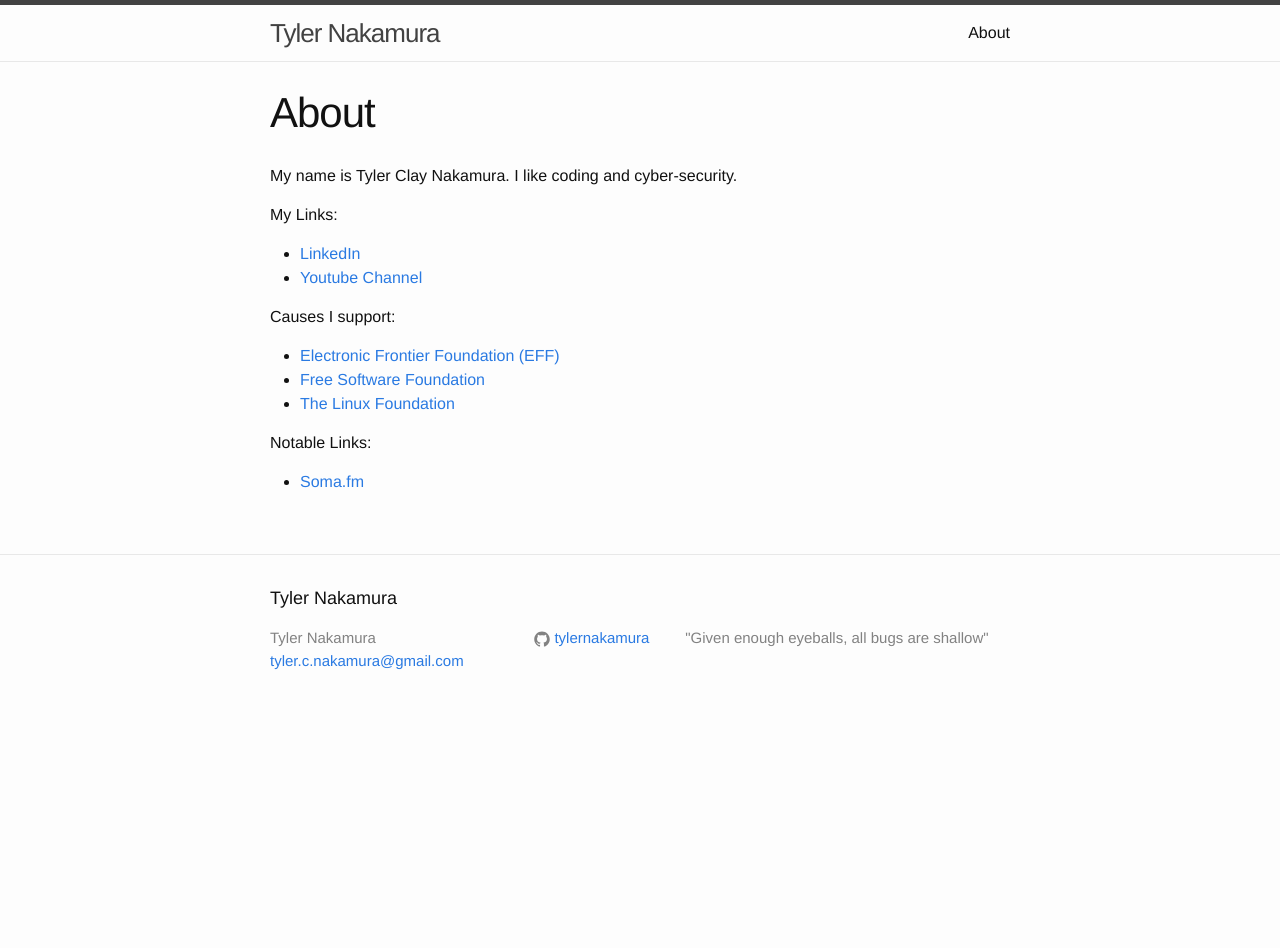
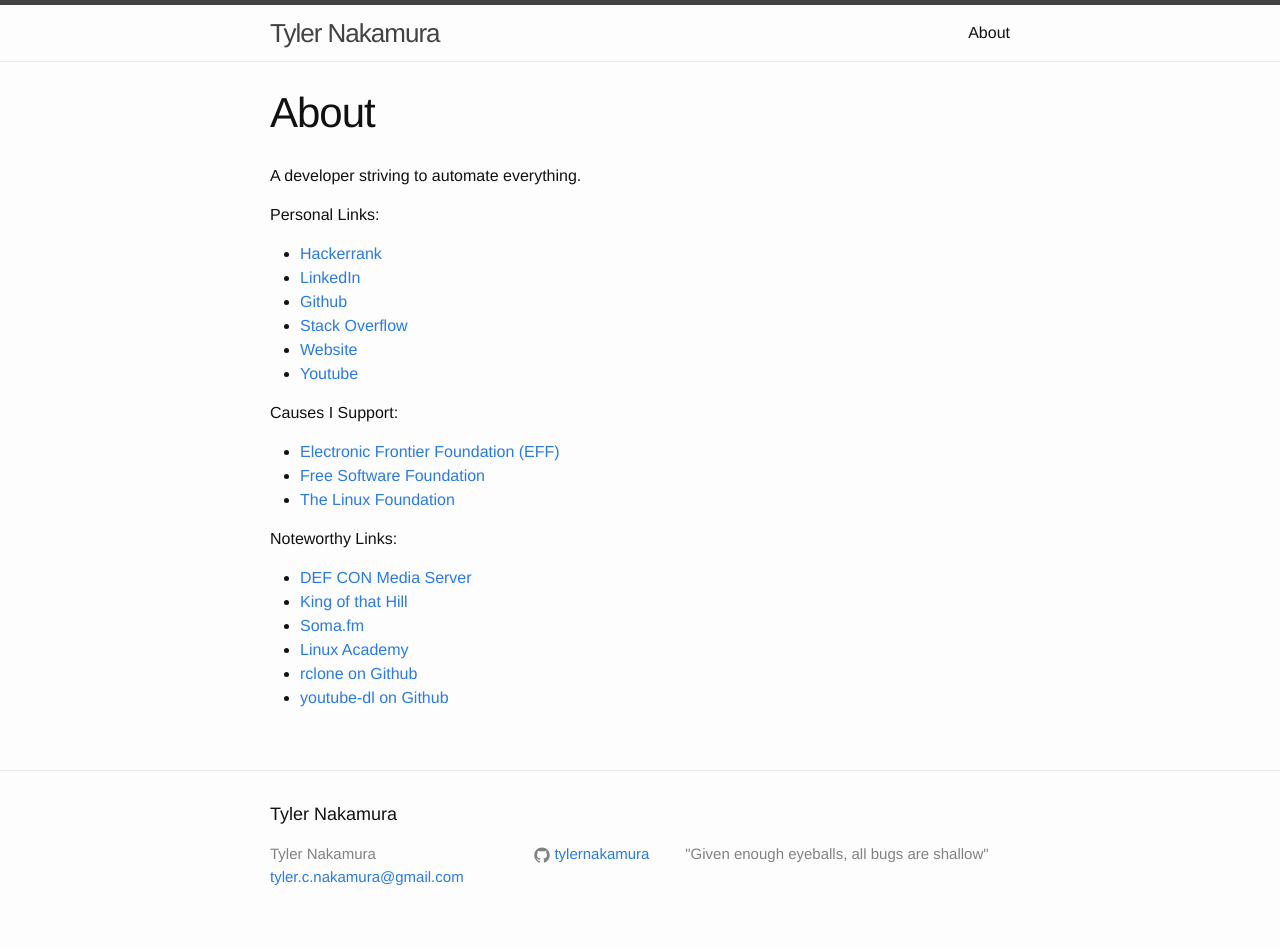
Before and after one commit to ahlim0m/tylernakamura.github.io, a Jekyll site: the page built from about.md, in a window 1280 px wide. Built offline with Jekyll 4.4.1, drawn with Linux system fonts in a browser that asks for light colours; before the commit the page ends 900 px from its top, so only the background shows below that.

Commit message:
update about.md

```diff
--- a/about.md
+++ b/about.md
@@ -4,19 +4,28 @@
 permalink: /about/
 ---
 
-My name is Tyler Clay Nakamura. I like coding and cyber-security.
+A developer striving to automate everything.
 
-My Links:
+Personal Links:
 
+- [Hackerrank](https://www.hackerrank.com/gunderson)
 - [LinkedIn](https://linkedin.com/in/tylernakamura)
-- [Youtube Channel](https://www.youtube.com/channel/UCfj5hXxhXWTnJEbI94p_dkg)
+- [Github](https://github.com/tylernakamura)
+- [Stack Overflow](http://stackoverflow.com/users/story/4143925)
+- [Website](http://tylernakamura.com)
+- [Youtube](https://www.youtube.com/channel/UCfj5hXxhXWTnJEbI94p_dkg)
 
-Causes I support:
+Causes I Support:
 
 - [Electronic Frontier Foundation (EFF)](https://www.eff.org/)
 - [Free Software Foundation](https://www.fsf.org/)
 - [The Linux Foundation](https://www.linuxfoundation.org/)
 
-Notable Links:
+Noteworthy Links:
 
+- [DEF CON Media Server](https://media.defcon.org/)
+- [King of that Hill](http://kingofthathill.com)
 - [Soma.fm](http://soma.fm)
+- [Linux Academy](https://linuxacademy.com/)
+- [rclone on Github](https://github.com/ncw/rclone)
+- [youtube-dl on Github](https://github.com/rg3/youtube-dl)
```
